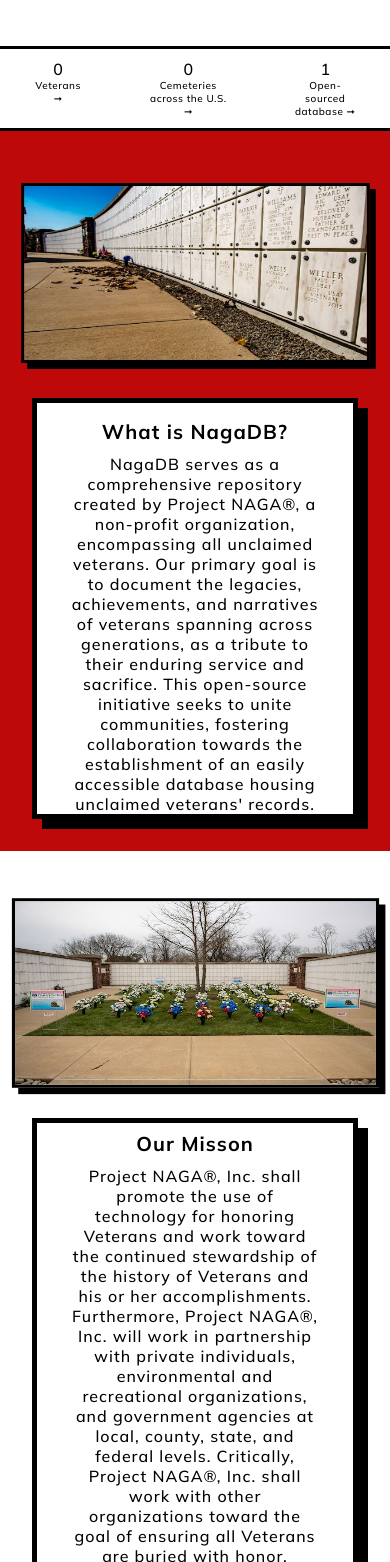
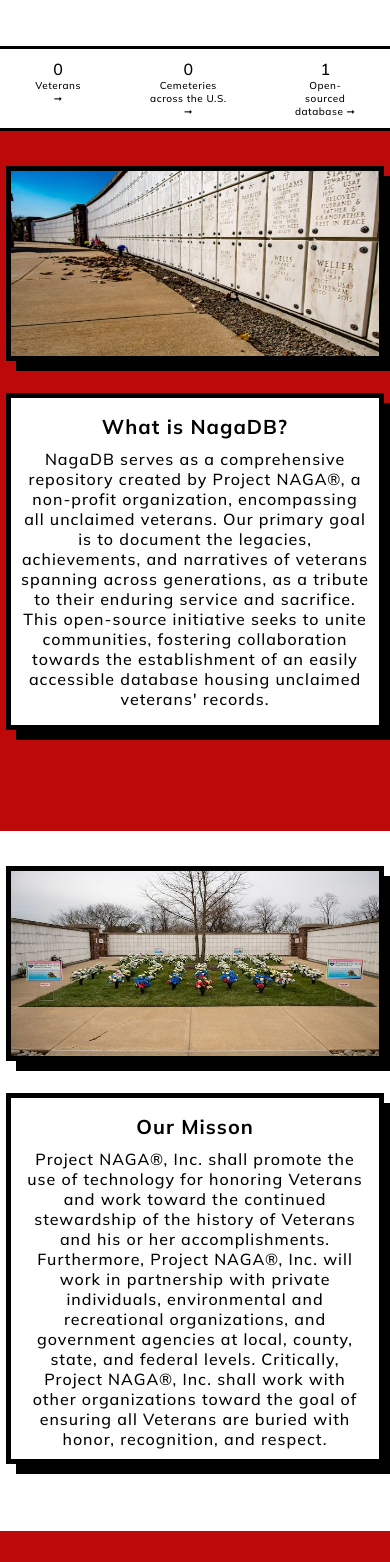
Before and after one commit to drkohlbek/NagaDB, a React (Create React App) app in the folder client/: page / in a window 390 px wide. Shown: the part 306-1868 px from the top of the page. Built offline with nearby package versions, Linux system fonts and the light colour scheme; no server answers.

Commit message:
adjusted spacing for mobile on home page

```diff
--- a/client/src/containers/about/about.css
+++ b/client/src/containers/about/about.css
@@ -150,9 +150,12 @@
 @media screen and (max-width: 1450px) {
   .nagadb__about-what {
     min-height: 400px;
+    display: flex;
+    align-items: center;
+    justify-content: center;
   }
   .nagadb__about-what-text {
-    width: 464px;
+    width: 520px;
     height: 310px;
   }
   .nagadb__about-what-text h1 {
@@ -161,17 +164,19 @@
   .nagadb__about-what-text p {
     font-size: 16px;
   }
-  .nagadb__about-what-image {
-   width: 464px;
+  .nagadb__about-what-image img{
+
+   width: 520px;
    height: 310px;
-   margin-bottom: 15px;
+
   }
 
   .nagadb__about-mission {
+    display: flex;
     min-height: 400px;
   }
   .nagadb__about-mission-text {
-    width: 480px;
+    width: 520px;
     height: 320px;
   }
   .nagadb__about-mission-text h1 {
@@ -181,14 +186,17 @@
     font-size: 16px
   }
   .nagadb__about-mission-image {
-    width: 464px;
-    height: 320px;
+
     justify-content: flex-end;
     margin-bottom: 15px;
+    margin-left: auto;
+    margin-right: auto;
   }
+
   .nagadb__about-mission-image img{
-    width: auto;
-    height: auto;
+    width: 520px;
+    height: 320px;
+
   }
 
   .nagadb__about-why-text h1 {
@@ -200,17 +208,23 @@
 
 }
 
-@media screen and (max-width: 1220px) {
+@media screen and (max-width: 1250px) {
   .nagadb__about-what.section__padding {
     padding: 2rem 2rem;
+    display: flex;
+  }
+  .nagadb__about-what {
+
   }
   .nagadb__about-what__content {
     flex-direction: column;
     align-items: center;
+    height: 600px;
+
   }
   .nagadb__about-what-text {
     width: 581px;
-    height: 350px;
+    height: 300px;
     order: 2;
   }
   .nagadb__about-what-image {
@@ -219,6 +233,7 @@
     width: 581px;
     height: 350px;
     margin-left: 0;
+    margin-bottom: 2rem;
   }
   .nagadb__about-what-image img {
     width: 581px;
@@ -233,12 +248,15 @@
     flex-direction: column;
     align-items: center;
     justify-content: center;
+
+    height: 620px;
   }
   .nagadb__about-mission-image {
     order: 1;
     padding: 0;
     width: 581px;
     height: 350px;
+    margin-bottom: 2rem;
   }
   .nagadb__about-mission-image img {
     width: 581px;
@@ -253,63 +271,142 @@
 }
 
 @media screen and (max-width: 650px) {
+  .nagadb__about-what {
+    height: 700px;
+  }
+  .nagadb__about-what__content {
+    height: 600px;
+    margin-top: -2rem;
+  }
+  .nagadb__about-mission {
+    height: 700px;
+  }
+  .nagadb__about-mission__content {
+    height: 650px
+  }
+
+  .nagadb__about-what-image {
+    margin-bottom: -.5rem;
+  }
   .nagadb__about-what-image img {
     scale: .8;
   }
 
+  .nagadb__about-mission-image {
+    padding: 0;
+    margin-bottom: -3rem;
+  }
   .nagadb__about-mission-image img {
     scale: .8;
   }
 
   .nagadb__about-what-text {
     width: 464.8px;
-    height: 240px;
+
+
   }
   .nagadb__about-what-text h1 {
     font-size: 20px;
+    margin-top: 1rem;
+  }
+  .nagadb__about-what-text p {
+    margin: 10px;
+  }
+
+  .nagadb__about-mission {
+    display: flex;
+    justify-content: center;
+    align-items: center;
   }
   .nagadb__about-mission-text {
     width: 464.8px;
 
+    height: 500px;
   }
   .nagadb__about-mission-text h1 {
     font-size: 20px;
-    margin-top: .5rem;
+    margin-top: 1rem;
   }
 
   .nagadb__about-why-text h1 {
     font-size: 22px;
+    margin-top: 1rem;
   }
   .nagadb__about-why-text p {
     font-size: 16px;
+    margin: 10px;
   }
 
 }
 @media screen and (max-width: 450px) {
   .nagadb__about-what-image {
-    margin-top: -40px;
-    margin-bottom: -25px;
+    margin-bottom: 2rem;
+    flex: 0;
+    margin-top: -35px;
+    align-items: center;
+    justify-content: center;
   }
   .nagadb__about-what-image img {
-    scale: .6;
+    width: 378px;
+    height: 195px;
+    scale: 1;
+  }
+
+  .nagadb__about-what {
+    height: 700px;
+  }
+  .nagadb__about-what__content {
+
+    height: 650px;
+    justify-content: center;
+    align-items: center;
+
   }
   .nagadb__about-what-text {
-    width: auto;
+    flex: 0;
+    height: 500px;
+    width: 378px;
+  }
+  .nagadb__about-what-text p {
+    padding: 0;
+    margin-bottom: 1rem;
   }
 
-  .nagadb__about-mission-image {
-    margin-top: -40px;
-    margin-bottom: -25px;
+  .nagadb__about-mission {
+    height: 700px;
+  }
+  .nagadb__about-mission__content {
+    padding: 2.5rem;
+    height: fit-content;
+    justify-content: center;
+    align-items: center;
   }
   .nagadb__about-mission-image {
-    scale: .79;
+    flex: 0;
+    width: 378px;
+    height: 195px;
+    align-items: center;
+    justify-content: center;
+    margin-bottom: 2rem;
+
+  }
+  .nagadb__about-mission-image img {
+    width: 378px;
+    height: 195px;
+    scale: 1;
   }
   .nagadb__about-mission-text {
-    width: auto;
+    flex: 0;
+    height: 450px;
+    width: 378px;
+    margin-bottom: 2rem;
+  }
+  .nagadb__about-mission-text p{
+    margin: 10px;
   }
 
   .nagadb__about-why{
-    height: 500px;
+    height: 400px;
   }
 
 }
```
